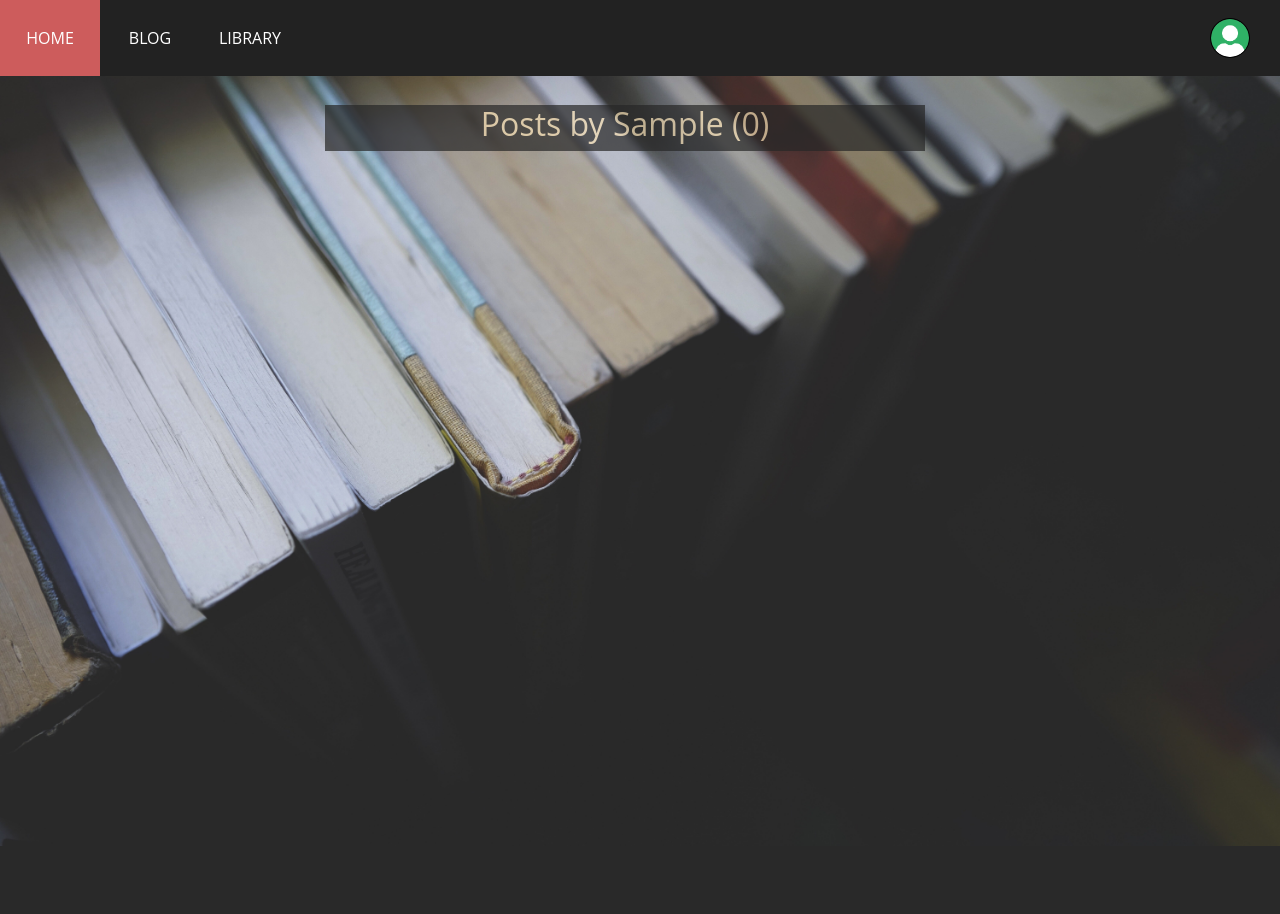
After one commit to duressa-feyissa/ReBooK, a Flask app: a page that uses ReBook/templates/user_post.html in a window 1280 px wide. The commit adds this page. Run offline with Flask 2, Linux system fonts and the light colour scheme; the visitor is signed in with stand-in values (Sample User, id 1); data comes from the database, SQL or seed files in the repository; data that the repository does not hold is empty; some libraries are stand-ins or nearby versions.

Commit message:
add pagination

```diff
--- a/ReBook/models.py
+++ b/ReBook/models.py
@@ -1,6 +1,7 @@
 from datetime import datetime
 from ReBook import db, login_manager
 from flask_login import UserMixin
+from flask import request
 
 @login_manager.user_loader
 def load_user(user_id):
@@ -66,11 +67,14 @@ class User(db.Model, UserMixin):
 		return self.followed.filter(followers.c.followed_id == user.id).count() > 0
 
 	def follow_posts(self):
+
+		page = request.args.get('page', 1, type=int)
+
 		followed = Post.query.join(
 			followers, (followers.c.followed_id == Post.user_id)).filter(
 				followers.c.follower_id == self.id)
 		own = Post.query.filter_by(user_id=self.id)
-		return followed.union(own).order_by(Post.date_posted.desc())
+		return followed.union(own).order_by(Post.date_posted.desc()).paginate(page=page, per_page=25)
 
 
 class Book(db.Model):
--- a/ReBook/route.py
+++ b/ReBook/route.py
@@ -276,12 +276,13 @@ def Track_reading():
 @app.route('/post', methods=['GET', 'POST'])
 @login_required
 def Posts():
+	page = request.args.get('page', 1, type=int)
 	image_file = url_for('static', filename='images/' + current_user.image)
 	count = 0
-	for i in current_user.follow_posts():
+	for i in current_user.follow_posts().items:
 		count += 1
 	if count < 1:
-		posts = Post.query.all()
+		posts = Post.query.order_by(Post.date_posted.desc()).paginate(page=page, per_page=25)
 	else:
 		posts = current_user.follow_posts()
 	form = MakePost()
@@ -299,9 +300,21 @@ def Posts():
 		db.session.commit()
 		form.title.data, form.content.data="", ""
 		render_template("blog.html", title="Post", image=image_file, form=form,
-			post=posts, time=datetime.utcnow(), followers=followers, following=following)
+			posts=posts, time=datetime.utcnow(), followers=followers, following=following, page=page)
 	return render_template("blog.html", title="Post", form=form, image=image_file,
-	 posts=posts, time=datetime.utcnow(), followers=followers, following=following)
+	 posts=posts, time=datetime.utcnow(), followers=followers, following=following, page=page)
+
+
+@app.route("/user/<string:username>")
+@login_required
+def User_Posts(username):
+	image_file = url_for('static', filename='images/' + current_user.image)
+	page = request.args.get('page', 1, type=int)
+	user = User.query.filter_by(username=username).first_or_404()
+	posts = Post.query.filter_by(author=user).order_by(
+		Post.date_posted.desc()).paginate(page=page, per_page=8)
+	return render_template('user_post.html', posts=posts, image=image_file, user=user)
+
 
 @app.route('/user/<int:user_id>')
 @login_required
--- /dev/null
+++ b/ReBook/static/css/user_post.css
@@ -0,0 +1,130 @@
+div.containers {
+ 	margin: 15px auto;
+ 	height: auto;
+ 	display: flex;
+ 	justify-content: center;
+ 	align-items: flex-start;
+ 	padding: 4px;
+ 	flex-wrap: wrap;
+ 	min-width: 400px;
+ 	position: relative;
+}
+
+div.main-post {
+ 	height: 800px;
+ 	width: 600px;
+ 	min-width: 400px;
+ 	margin-right: 30px;
+}
+
+
+div.post {
+	width: 98%;
+	margin: 2px auto 45px;
+	height: auto;
+ 	border: 1px solid wheat;
+	border-radius: 3%;
+ 	background-color: #272727;
+ 	opacity: 0.7;
+}
+
+div.uploading-header {
+	width: 98%;
+	height: 90px;
+	display: flex;
+	align-items: center;
+}
+
+div.uploader-image {
+	width: 65px;
+	height: 65px;
+	margin: auto 20px;
+}
+
+div.uploader-image img{
+	border-radius: 50%;
+	border: none;
+	opacity: 1 !important;
+	object-fit: fill;
+	width: 65px;
+	height: 65px;
+}
+
+div.uploder-name {
+	min-width: 50%;
+	width: auto;
+	height: 65px;
+	color: whitesmoke;
+}
+
+div.uploder-name h2 {
+	margin-bottom: 0px;
+}
+
+div.uploder-name a {
+	text-decoration: none;
+	color: whitesmoke;
+}
+
+div.uploading-content, div.post-content {
+	height: auto;
+	width: 90%;
+	margin: 20px auto;
+}
+
+div.u-title {
+	min-width: 98%;
+	min-height: 30px;
+	margin: 20px auto;
+	color: whitesmoke;
+}
+
+div.p-title {
+	min-width: 98%;
+	min-height: 30px;
+	margin: 10px auto;
+	color: whitesmoke;
+}
+
+div.p-content {
+	min-width: 98%;
+	min-height: 40px;
+	margin: 3px auto;
+	color: whitesmoke;
+}
+
+div.post_by_user {
+	margin: 10px auto;
+	display: flex;
+	justify-content: center;
+	align-items: center;
+ 	background-color: #272727;
+ 	opacity: 0.7;
+}
+
+div.post_by_user  h2 {
+	color: wheat;
+}
+
+@media (max-width: 800px) {
+	div.main-post {
+		margin-right: auto;
+		margin-left: auto;
+	}
+}
+
+@media (max-width: 1000px) {
+	div.right-side-post {
+		display: none;
+	}
+
+	div.containers {
+		overflow: inherit;
+	}
+}
+
+div.pagination {
+	display: flex;
+	justify-content: center;
+	align-items: center;
+}
--- a/ReBook/templates/user.html
+++ b/ReBook/templates/user.html
@@ -30,6 +30,9 @@
 			<div class="user-bio">
 				<p>{{ user.bio }}</p>
 			</div>
+			<div class="post_user">
+				<a href="{{ url_for('User_Posts', username=user.username) }}">Posts</a>
+			</div>
 			{% if current_user.id != user.id %}
 			<div class="user-follow">
 				<button id="{{ user.id }}" class="follow">Follow</button>
--- /dev/null
+++ b/ReBook/templates/user_post.html
@@ -0,0 +1,55 @@
+{% extends "index.html" %}
+{% block add_data %}
+	<link rel="stylesheet" href="{{ url_for('static', filename='css/user_post.css') }}">
+{% endblock %}
+{% block content %}
+	<section id="search">
+		<div class="containers">
+			<div class="main-post">
+				<div class="post_by_user">
+					<h2>Posts by {{ user.username | capitalize }} ({{ posts.total }})</h2>
+				</div>
+				{% for post in posts.items %}
+				<div class="post">
+					<div class="uploading-header">
+						<div class="uploader-image">
+							<a href="{{ url_for('Users', user_id=post.author.id) }}">
+							<img src="../static/images/{{ post.author.image }}">
+							</a>
+						</div>
+						<div class="uploder-name">
+							<a href="{{ url_for('Users', user_id=post.author.id) }}">
+							<h2>{{ post.author.username  | capitalize }}</h2>
+							</a>
+							<span>{{ post.date_posted.strftime('%b-%m-%Y') }}</span>
+						</div>
+					</div>
+					<div class="post-content">
+						<div class="p-title">
+							<h4>{{ post.title }}</h4>
+						</div>
+						<div class="p-content">
+							<p>{{ post.content }}</p>
+						</div>
+					</div>
+				</div>
+				{% endfor %}
+
+				<div class="pagination">
+					{% for page in posts.iter_pages(left_edge=1, right_edge=1, left_current=1, right_current=2) %}
+						{% if page %}
+							{% if posts.page == page %}
+								<a class="btn btn-outline-info m-1" href="{{ url_for('User_Posts', username=user.username, page=page) }}">{{ page }}</a>
+							{% else %}
+								<a class="btn btn-outline-secondary m-1" href="{{ url_for('User_Posts', username=user.username, page=page) }}">{{ page }}</a>
+							{% endif %}
+      					{% else %}
+        					...
+      					{% endif %}
+    				{% endfor %}
+    			</div>
+			</div>
+		</div>
+	</section>
+
+{% endblock content %}
```
Also changed, not shown: ReBook/static/css/post.css (+19 -0 lines), ReBook/static/css/user.css (+29 -2 lines), ReBook/templates/blog.html (+14 -1 lines).
